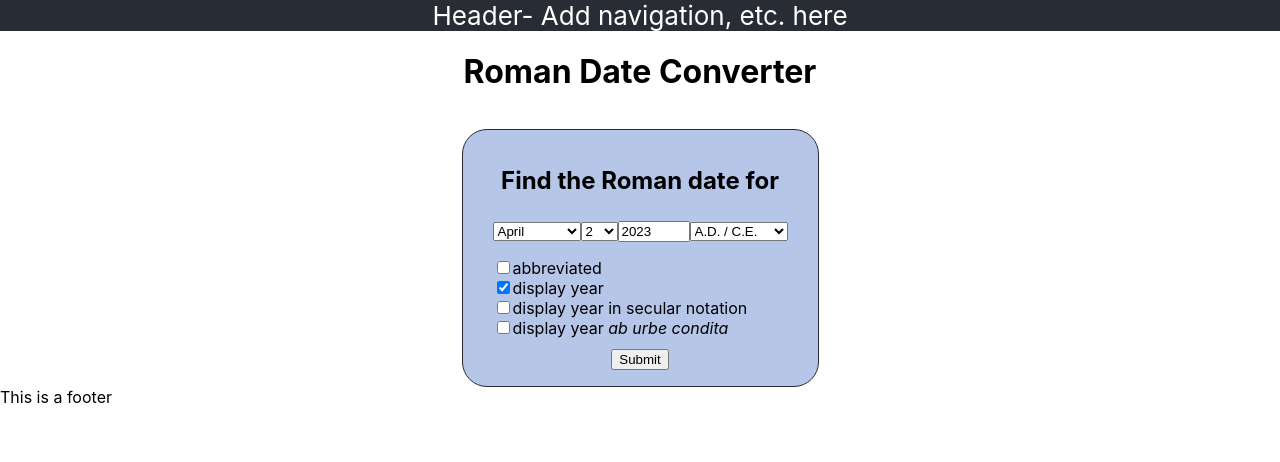
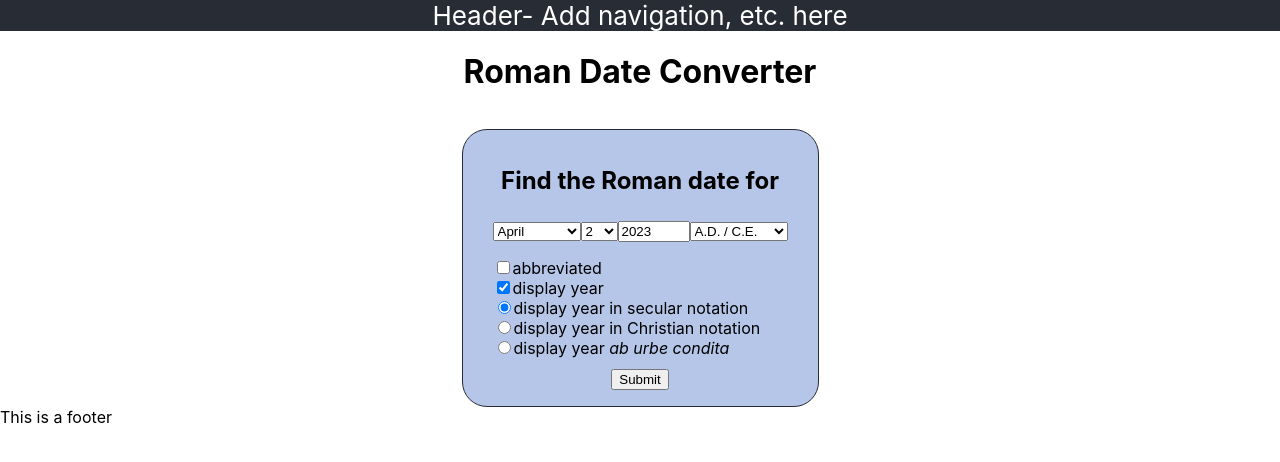
Before and after one commit to celiackelly/roman-date-converter, a React (Create React App) app: page / in a window 1280 px wide. Shown: the top 462 px of the page. Built offline with nearby package versions, Linux system fonts and the light colour scheme.

Commit message:
Refactor year display options to radio inputs

```diff
--- a/src/App.css
+++ b/src/App.css
@@ -41,10 +41,9 @@ fieldset {
   font-style: italic;
 }
 
+/*this leads to a bad experience, where clicking empty space to right of option toggles it*/
 .options-fieldset {
   text-align: left;
+  display: flex;
+  flex-direction: column;
 }
-
-.options-fieldset label {
-  display: block;
-}
--- a/src/components/DateConverter.js
+++ b/src/components/DateConverter.js
@@ -10,36 +10,28 @@ export default function DateConverter() {
     const [year, setYear] = useState(today.getFullYear())
     const [isCommonEra, setIsCommonEra] = useState(true)
     const [isDisplayYearChecked, setisDisplayYearChecked] = useState(true)
-    const [isDisplayAUCChecked, setisDisplayAUCChecked] = useState(false)
-    const [isSecularNotationChecked, setisSecularNotationChecked] = useState(false)
+    const [yearDisplayOption, setYearDisplayOption] = useState("secularNotation")
     const [isDateSubmitted, setIsDateSubmitted] = useState(false)
 
    function handleYearChange(e) {
         const isBeforeRomeFounded = e.target.value <= 753 && isCommonEra === false
-        if (isBeforeRomeFounded) { setisDisplayAUCChecked(false) }
+        if (isBeforeRomeFounded) { setYearDisplayOption(null) }
         setYear(Number(e.target.value));
    }
 
    function handleEraChange(e) {
         const isBeforeRomeFounded = year <= 753 && e.target.value === 'B.C. / B.C.E.'
-        if (isBeforeRomeFounded) { setisDisplayAUCChecked(false) }
+        if (isBeforeRomeFounded) { setYearDisplayOption(null) }
         setIsCommonEra(e.target.value === 'A.D. / C.E.');
     }
 
     function handleDisplayYearChange(e) {
-        if (!e.target.checked) { setisDisplayAUCChecked(false) }
-        if (!e.target.checked) { setisSecularNotationChecked(false) }
+        // if (!e.target.checked) { setYearDisplayOption(null) }
         setisDisplayYearChecked(!isDisplayYearChecked);
     }
 
-    function handleSecularNotationChange(e) {
-        if (e.target.checked) { setisDisplayAUCChecked(false) }
-        setisSecularNotationChecked(e.target.checked)
-    }
-
-    function handleDisplayAUCChange(e) {
-        if (e.target.checked) { setisSecularNotationChecked(false) }
-        setisDisplayAUCChecked(e.target.checked)
+    function handleYearDisplayOptionChange(e) {
+        setYearDisplayOption(e.target.value);
     }
 
    function handleSubmit(e) {
@@ -68,10 +60,8 @@ export default function DateConverter() {
                     isBeforeRomeFounded={year <= 753 && !isCommonEra}
                     isDisplayYearChecked={isDisplayYearChecked}
                     handleDisplayYearChange={handleDisplayYearChange}
-                    isDisplayAUCChecked={isDisplayAUCChecked}
-                    handleDisplayAUCChange={handleDisplayAUCChange}
-                    isSecularNotationChecked={isSecularNotationChecked}
-                    handleSecularNotationChange={handleSecularNotationChange}
+                    yearDisplayOption={yearDisplayOption}
+                    handleYearDisplayOptionChange={handleYearDisplayOptionChange}
                     />
                 <Button
                     type="submit"
--- a/src/components/OptionsFieldset.js
+++ b/src/components/OptionsFieldset.js
@@ -1,14 +1,50 @@
-import React  from 'react'
+import React from 'react'
+
+//Might make more sense to only show the last two checkboxes if display year is checked
+//rather than enabling disabling, etc
+//could also make these options into a radio select, so only one can be chosen w/o any additional code, state management
 
 export default function OptionsFieldset({
     isBeforeRomeFounded,
     isDisplayYearChecked,
     handleDisplayYearChange,
-    isDisplayAUCChecked,
-    handleDisplayAUCChange,
-    isSecularNotationChecked,
-    handleSecularNotationChange
+    yearDisplayOption,
+    handleYearDisplayOptionChange
 }) {
+
+    const yearDisplayOptionsRadio = (
+        <>
+            <label>
+                <input required
+                    type="radio"
+                    name="yearDisplayOption"
+                    value="secularNotation"
+                    checked={yearDisplayOption === "secularNotation"}
+                    onChange={handleYearDisplayOptionChange}></input>
+                display year in secular notation
+            </label>
+            <label>
+                <input required
+                    type="radio"
+                    name="yearDisplayOption"
+                    value="christianNotation"
+                    checked={yearDisplayOption === "christianNotation"}
+                    onChange={handleYearDisplayOptionChange}></input>
+                display year in Christian notation
+            </label>
+            <label>
+                <input required
+                    type="radio"
+                    name="yearDisplayOption"
+                    value="AUCNotation"
+                    checked={yearDisplayOption === "AUCNotation"}
+                    onChange={handleYearDisplayOptionChange}
+                    disabled={isBeforeRomeFounded || !isDisplayYearChecked}>
+                </input>
+                display year <span className="italics">ab urbe condita</span>
+            </label>
+        </>
+    )
 
   return (
     <fieldset className="options-fieldset">
@@ -23,27 +59,7 @@ export default function OptionsFieldset({
                 checked={isDisplayYearChecked}></input>
             display year
         </label>
-        <label>
-            <input type="checkbox" name="displaySecularNotation"
-                checked={isSecularNotationChecked}
-                onChange={handleSecularNotationChange}
-                disabled={!isDisplayYearChecked}>
-            </input>
-            display year in secular notation
-        </label>
-        <label>
-            <input type="checkbox" name="displayAUCYear"
-                checked={isDisplayAUCChecked}
-                onChange={handleDisplayAUCChange}
-                disabled={isBeforeRomeFounded || !isDisplayYearChecked}>
-            </input>
-            display year <span className="italics">ab urbe condita</span>
-        </label>
+        {isDisplayYearChecked ? yearDisplayOptionsRadio : null}
     </fieldset>
   )
 }
-
-
-//Might make more sense to only show the last two checkboxes if display year is checked
-//rather than enabling disabling, etc
-//could also make these options into a radio select, so only one can be chosen w/o any additional code, state management
--- a/src/utils/dateConversions.js
+++ b/src/utils/dateConversions.js
@@ -41,14 +41,10 @@ function normalizeFormData(formData) {
     normalizedData.month = Number(normalizedData.month)
     normalizedData.year = Number(normalizedData.year)
 
-    //by default in HTML, if a checkbox is checked, the data is submitted with the value "on"; else no data for that checkbox is sent
+    //by default in HTML, if a checkbox is checked, the data is submitted with the value "on"; else no data for that checkbox is sent. For each checkbox, normalize value to true or false.
     normalizedData.abbreviated ?  normalizedData.abbreviated = true : normalizedData.abbreviated = false
     normalizedData.displayYear ?  normalizedData.displayYear = true : normalizedData.displayYear = false
-    normalizedData.displayYear ?  normalizedData.displayYear = true : normalizedData.displayYear = false
-    normalizedData.displayAUCYear ? normalizedData.displayAUCYear = true : normalizedData.displayAUCYear = false
-    normalizedData.displaySecularNotation ? normalizedData.displaySecularNotation = true : normalizedData.displaySecularNotation = false
 
-    console.log(formJson)
     console.log(normalizedData)
 
     return normalizedData
@@ -175,11 +171,15 @@ function abbreviateDate() {
 }
 
 export default function outputFormattedRomanDate(formData) {
-    const { abbreviated, day, displayAUCYear, displaySecularNotation, displayYear, era, month, year } = normalizeFormData(formData)
+    const { abbreviated,
+            day,
+            displayYear,
+            era,
+            month,
+            year,
+            yearDisplayOption } = normalizeFormData(formData)
 
-    // const romanDate = convertToRomanDate(day, month, year)
-    // console.log(romanDate)
-
-    //check to make sure desctructuring is working as exptected, now that you added displaySecularNotation
+    const romanDate = convertToRomanDate(day, month, year)
+    console.log(romanDate)
 
 }
```
